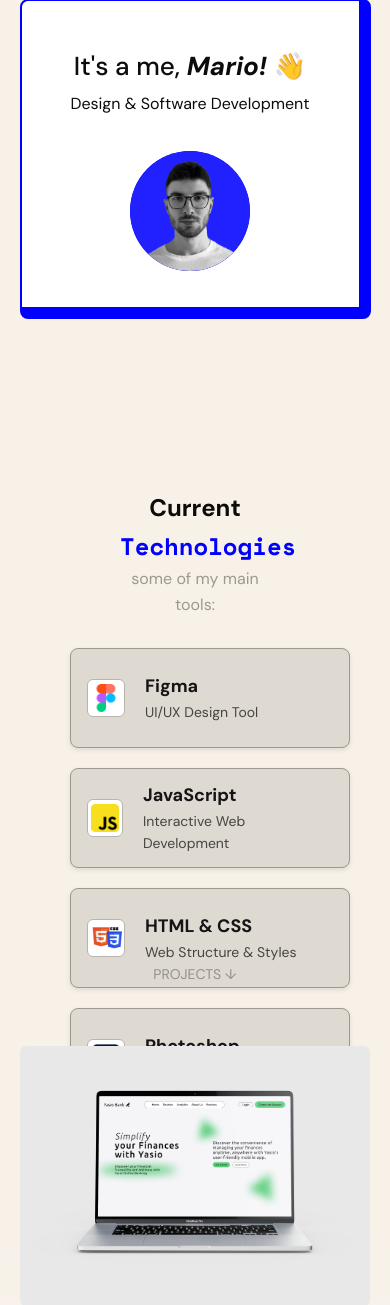
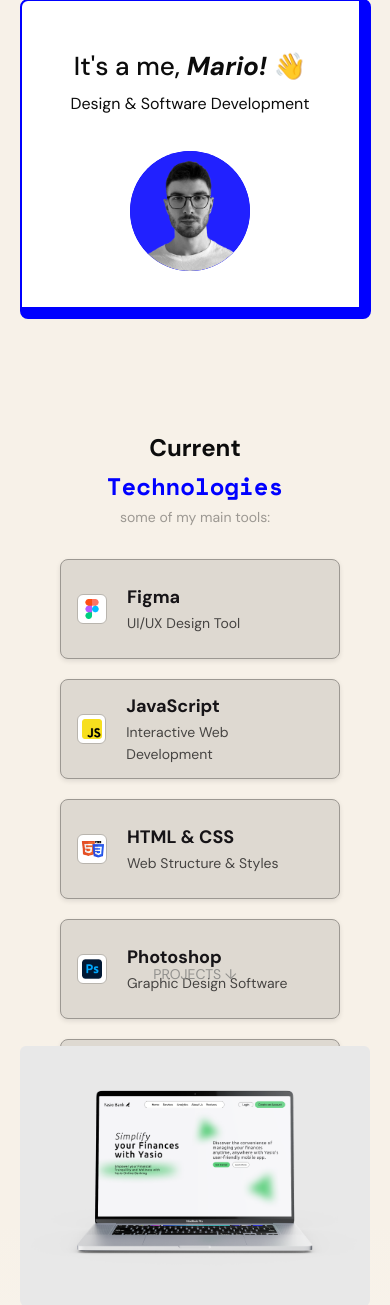
Before and after one commit to marioushev/marioushev.github.io, a PHP site: page / in a window 390 px wide. Shown: the part 171-1476 px from the top of the page. Run offline with PHP 8.4, Linux system fonts and the light colour scheme; some web fonts are replaced.

Commit message:
updated for mobile

```diff
--- a/style-code.css
+++ b/style-code.css
@@ -573,7 +573,7 @@
 
   /* Technologies */
   .technologies {
-    padding: 20px;
+    padding: 60px;
   }
 
   .technologies p {
--- a/style.css
+++ b/style.css
@@ -510,6 +510,25 @@
     height: 120px;
   }
 
+  /* Technologies */
+  .technologies {
+    padding: 60px;
+  }
+
+  .technologies p {
+    font-size: 14px;
+  }
+
+  .technologies li {
+    margin: 5px;
+    font-size: 12px;
+  }
+
+  .technologies img {
+    width: 30px;
+    height: 30px;
+  }
+
   /* Projects Section */
   .projects h2 {
     font-size: 12px;
```
